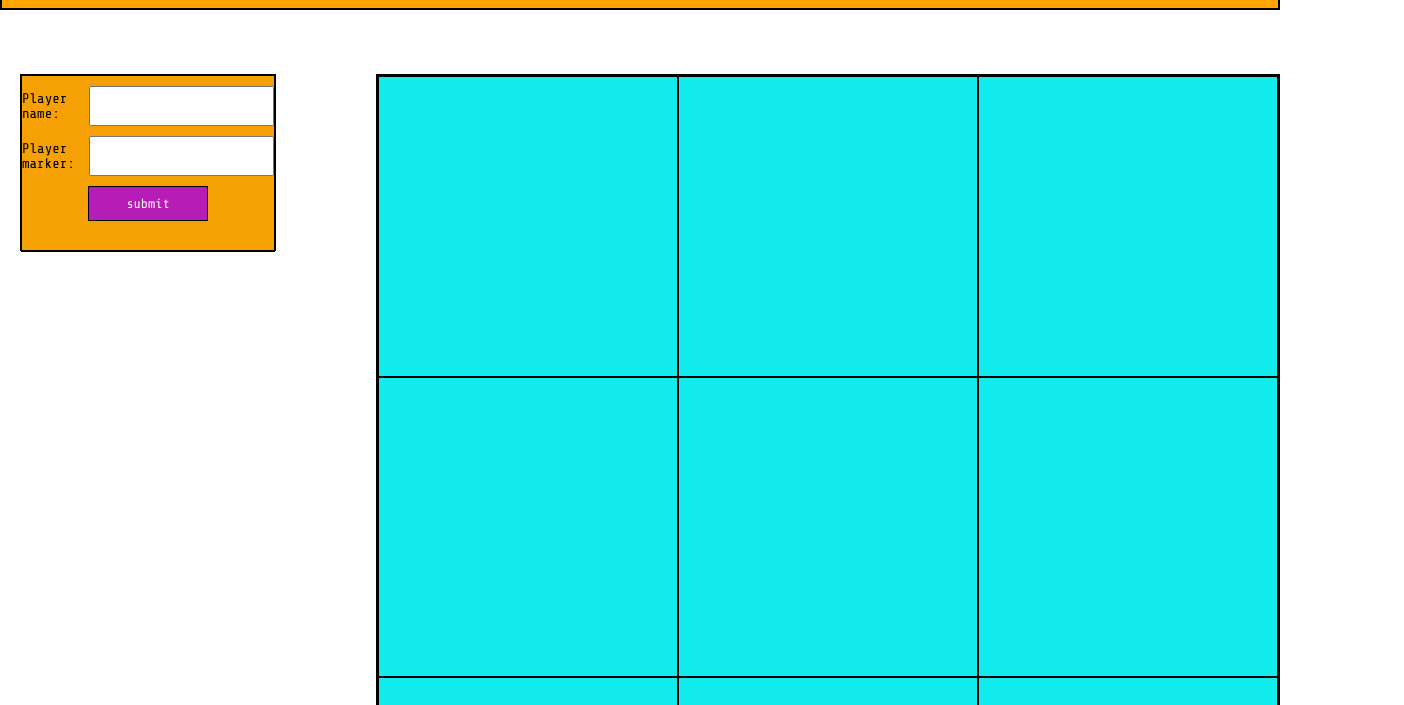
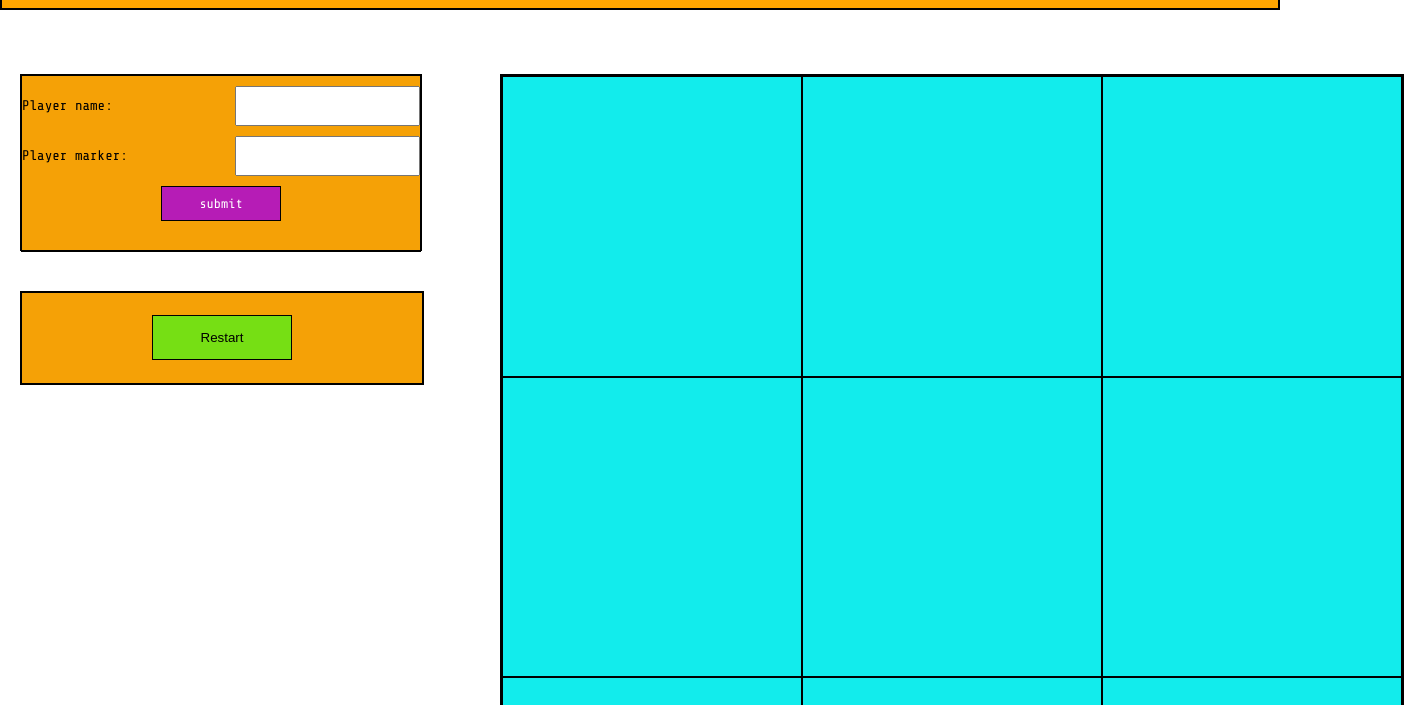
Before and after one commit to amalyakubov/TheOdinProject-TickTackToe, a plain HTML site: page index.html in a window 1280 px wide. Shown: the part 95-800 px from the top of the page, 1404 px wide, since content can reach past the window. Drawn offline with nearby package versions, Linux system fonts and the light colour scheme.

Commit message:
Implement restart functionality

```diff
--- a/index.html
+++ b/index.html
@@ -14,6 +14,7 @@
         <p id="message-space"></p>
     </div>
     <div id="container">
+        <div id="player">
             <div id="player-space">
                 <div id="choose-player">
                     <form action="something" method="post" id="player-form">
@@ -29,6 +30,10 @@
                     <div id="submit-container">
                         <input id="submit" type="submit" form="player-form" value="submit"/>
                     </div>
+                </div>
+            </div>
+            <div id="restart-container">
+                <button id="restart">Restart</button>
             </div>
         </div>
         <div id="game-area">
--- a/js.js
+++ b/js.js
@@ -10,6 +10,7 @@ let player =  {
     NAME: document.getElementById('player_1_name'),
     MARKER: document.getElementById('player_1_marker'),
     SUBMIT: document.getElementById('submit'),
+    RESTART: document.getElementById('restart'),
 }
 
 player.SUBMIT.addEventListener('click', (event) => {
@@ -45,7 +46,6 @@ let gameBoard = {
         }
     },
     left: 9,
-    rows: [[0, 1, 2], [3, 4, 5], [6, 7, 8]],
     emptyCheck: function(tilenumber) {
         if (this.gameboard[tilenumber] === '') {
             return true;
@@ -89,5 +89,23 @@ let gameBoard = {
         } else {
             return false;
         }
+    },
+    restartGame: function () {
+        this.gameboard = ['', '', '', '' ,'' ,'', '', '', ''];
+        this.lastIndex = 0;
+        this.timesInaRow = 0;
+        this.playerWon = null;
+        this.left = 9;
+        player.player1 = null;
+        player.playerName = null;
+        player.playerMarker = null;
+        Array.from(tiles).forEach((tile) => {
+            tile.innerHTML = '';
+        });
+        this.messageElement.textContent = '';
     }
 }
+
+player.RESTART.addEventListener('click', () => {
+    gameBoard.restartGame();
+})
--- a/style.css
+++ b/style.css
@@ -27,6 +27,14 @@ body {
     font-size: 24px;
 }
 
+#player {
+    display: flex;
+    flex-direction: column;
+    height: 100%;
+    width: 400px;
+    gap: 40px;
+}
+
 #player-space {
     display: flex;
     height: 175px;
@@ -40,6 +48,24 @@ body {
     height: 100%;
     width: 100%;
     border: 1px solid black;
+}
+
+#restart-container {
+    display: flex;
+    background-color: rgb(245, 161, 6);
+    border: 2.5px solid black;
+    width: 100%;
+    height: 90px;
+    margin-left: 20px;
+    justify-content: center;
+    align-items: center;
+}
+
+#restart {
+    border: 1px solid black;
+    width: 140px;
+    height: 45px;
+    background-color: rgb(118, 223, 20);
 }
 
 #header{
```
Lines whose indentation alone changed are shown as unchanged.
